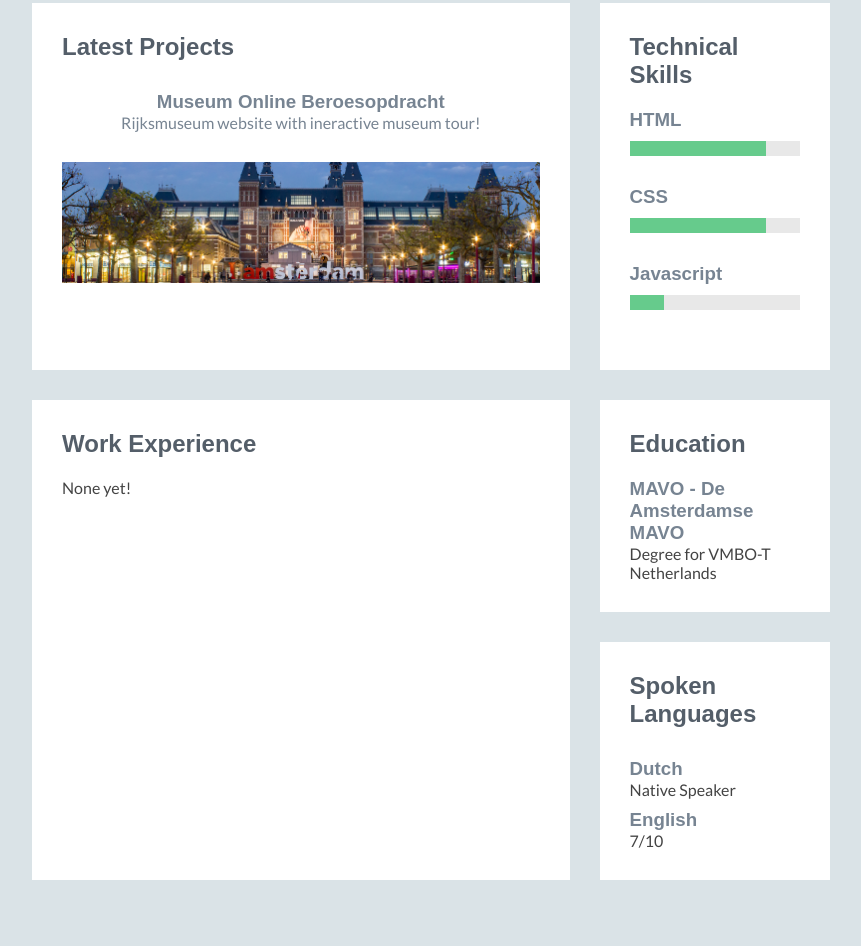
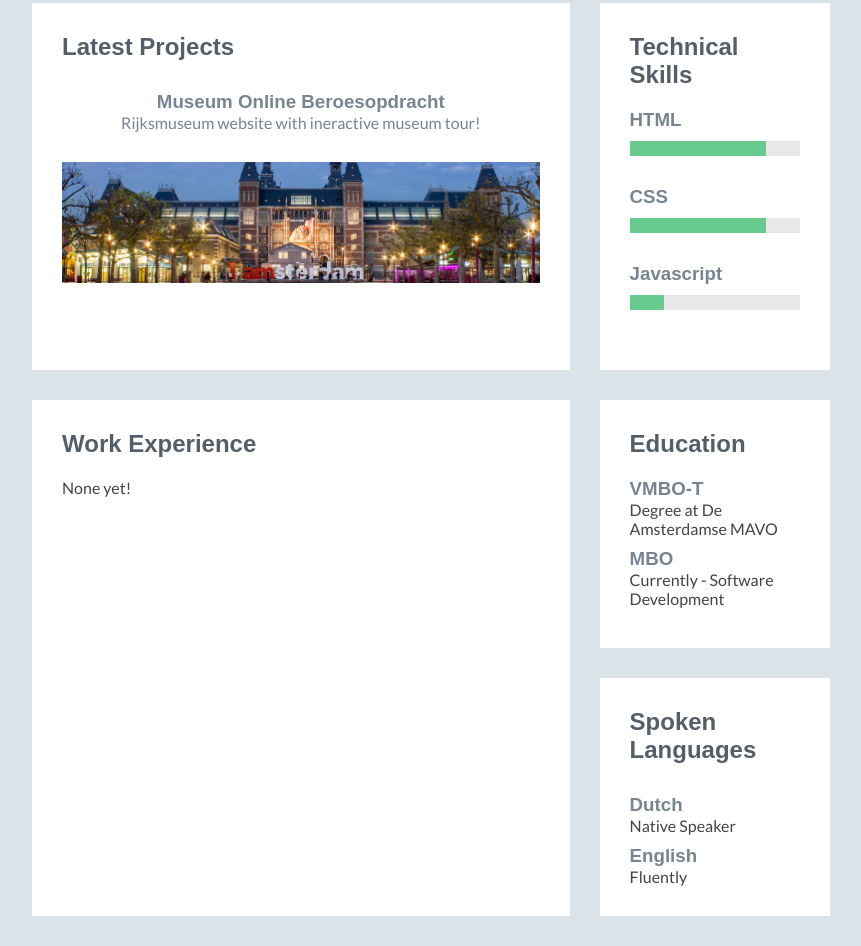
Before and after one commit to joeribreedveld/practice-website-1, a plain HTML site: page Website/index.html in a window 1280 px wide. Shown: the part 660-1606 px from the top of the page, without its empty margins (224-1085 px from the left). Before the commit the page ends 1570 px from the top, so only its background shows below. Drawn offline with Linux system fonts and the light colour scheme.

Commit message:
fix: profilepic offcenter, spelling mistakes, education fix, language spelling fix

```diff
--- a/Website/css/style.css
+++ b/Website/css/style.css
@@ -115,6 +115,10 @@ a {
     list-style: none;
 }
 
+.educationItem {
+    margin-bottom: 10px;
+}
+
 .contactMe {
     grid-area: contactMe;
 }
@@ -205,5 +209,6 @@ a {
     }
     .profileImage {
         align-self: center;
+        margin-right: 0;
     }
 }
--- a/Website/index.html
+++ b/Website/index.html
@@ -26,7 +26,7 @@
     <main class="main">
         <section class="aboutMe">
             <h2>About Me</h2>
-            <p>Hello. I am 17 years old and I live in Amsterdam. I have been programming for one year and I really like it. Im currently studying at Mediacollege Amsterdam learning to become a Software Developer. I love making websites with HTML, CSS and Javascript. I also like making small applications with Python. I currently dont have a job, but I am looking for one. I am a very enthousiastic and driver person and I work very hard.</p>
+            <p>Hello. I am 17 years old and I live in Amsterdam. I have been programming for one year and I really like it. Im currently studying at Mediacollege Amsterdam learning how to be a Software Developer. I love making websites with HTML, CSS and Javascript. I also like making small applications with Python. I currently don't have a job, but I am looking for one. I am a very enthousiastic and driven person and I work very hard.</p>
         </section>
         <section class="latestProjects">
             <h2>Latest Projects</h2>
@@ -72,8 +72,14 @@
         </section>
         <section class="education">
             <h2>Education</h2>
-            <h3>MAVO - De Amsterdamse MAVO</h3>
-            <p>Degree for VMBO-T Netherlands</p>
+            <div class="educationItem">
+                <h3>VMBO-T</h3>
+                <p>Degree at De Amsterdamse MAVO</p>
+            </div>
+            <div class="educationItem">
+                <h3>MBO</h3>
+                <p>Currently - Software Development</p>
+            </div>
         </section>
         <section class="spokenLanguages">
             <h2>Spoken Languages</h2>
@@ -83,7 +89,7 @@
             </div>
             <div class="spokenLanguage">
                 <h3>English</h3>
-                <p>7/10</p>
+                <p>Fluently</p>
             </div>
         </section>
     </main>
```
